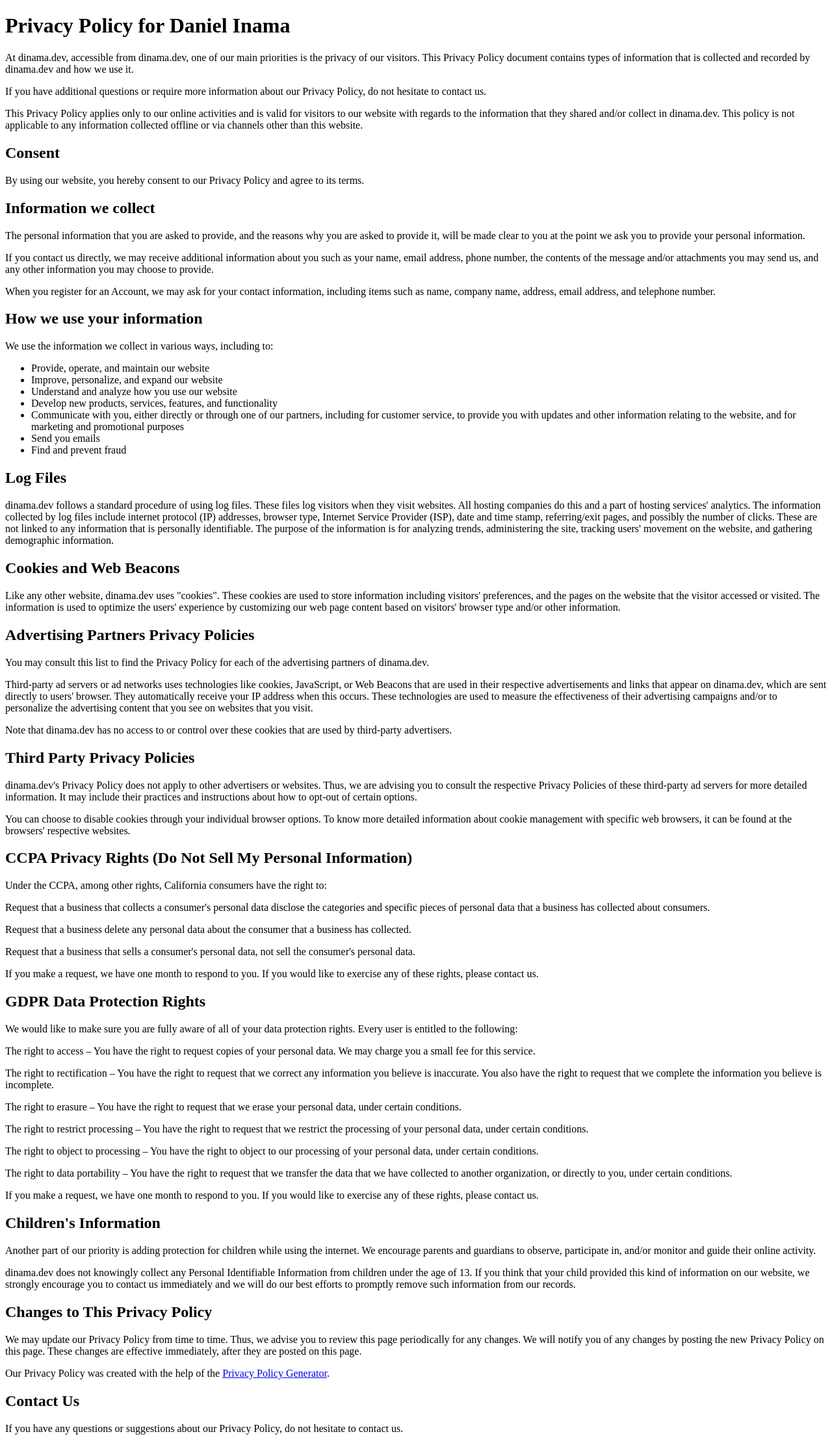
After one commit to frostplexx/dinama-web, a PHP site: page /privacy-policy.html in a window 1280 px wide. The commit adds this page. Shown: the whole page at 65% size. Run offline with PHP 8.4, Linux system fonts and the light colour scheme.

Commit message:
include privacy-policy.html

```diff
--- a/index.html
+++ b/index.html
@@ -39,7 +39,12 @@
 					</div>
 				</div>
 			</div>
+			<div id="footer">
+				<a href="privacy-policy.html" id="pp">Privacy Policy</a>
+			</div>
 		</div>
+
+
 	</body>
 	<script>
 let projects=[];const xhttp=new XMLHttpRequest();xhttp.onreadystatechange=function(){if(this.readyState===4&&this.status===200){projects=JSON.parse(this.responseText)["projects"];for(let i=0;i<projects.length;i+=1){const project=document.createElement("div");project.className="project";project.innerHTML="<a href=\""+projects[i]["href"]+"\">"+projects[i]["name"]+" -- "+projects[i]["description"]+"</a>";document.getElementById("projects").appendChild(project)}}};xhttp.open("GET","projects.json",true);xhttp.send();
--- /dev/null
+++ b/privacy-policy.html
@@ -0,0 +1,99 @@
+<!DOCTYPE html>
+<html lang="en">
+<head>
+    <meta charset="UTF-8">
+    <title>Privacy Policy for Daniel Inama</title>
+</head>
+<body>
+<h1>Privacy Policy for Daniel Inama</h1>
+
+<p>At dinama.dev, accessible from dinama.dev, one of our main priorities is the privacy of our visitors. This Privacy Policy document contains types of information that is collected and recorded by dinama.dev and how we use it.</p>
+
+<p>If you have additional questions or require more information about our Privacy Policy, do not hesitate to contact us.</p>
+
+<p>This Privacy Policy applies only to our online activities and is valid for visitors to our website with regards to the information that they shared and/or collect in dinama.dev. This policy is not applicable to any information collected offline or via channels other than this website.</p>
+
+<h2>Consent</h2>
+
+<p>By using our website, you hereby consent to our Privacy Policy and agree to its terms.</p>
+
+<h2>Information we collect</h2>
+
+<p>The personal information that you are asked to provide, and the reasons why you are asked to provide it, will be made clear to you at the point we ask you to provide your personal information.</p>
+<p>If you contact us directly, we may receive additional information about you such as your name, email address, phone number, the contents of the message and/or attachments you may send us, and any other information you may choose to provide.</p>
+<p>When you register for an Account, we may ask for your contact information, including items such as name, company name, address, email address, and telephone number.</p>
+
+<h2>How we use your information</h2>
+
+<p>We use the information we collect in various ways, including to:</p>
+
+<ul>
+<li>Provide, operate, and maintain our website</li>
+<li>Improve, personalize, and expand our website</li>
+<li>Understand and analyze how you use our website</li>
+<li>Develop new products, services, features, and functionality</li>
+<li>Communicate with you, either directly or through one of our partners, including for customer service, to provide you with updates and other information relating to the website, and for marketing and promotional purposes</li>
+<li>Send you emails</li>
+<li>Find and prevent fraud</li>
+</ul>
+
+<h2>Log Files</h2>
+
+<p>dinama.dev follows a standard procedure of using log files. These files log visitors when they visit websites. All hosting companies do this and a part of hosting services' analytics. The information collected by log files include internet protocol (IP) addresses, browser type, Internet Service Provider (ISP), date and time stamp, referring/exit pages, and possibly the number of clicks. These are not linked to any information that is personally identifiable. The purpose of the information is for analyzing trends, administering the site, tracking users' movement on the website, and gathering demographic information.</p>
+
+<h2>Cookies and Web Beacons</h2>
+
+<p>Like any other website, dinama.dev uses "cookies". These cookies are used to store information including visitors' preferences, and the pages on the website that the visitor accessed or visited. The information is used to optimize the users' experience by customizing our web page content based on visitors' browser type and/or other information.</p>
+
+
+
+<h2>Advertising Partners Privacy Policies</h2>
+
+<P>You may consult this list to find the Privacy Policy for each of the advertising partners of dinama.dev.</p>
+
+<p>Third-party ad servers or ad networks uses technologies like cookies, JavaScript, or Web Beacons that are used in their respective advertisements and links that appear on dinama.dev, which are sent directly to users' browser. They automatically receive your IP address when this occurs. These technologies are used to measure the effectiveness of their advertising campaigns and/or to personalize the advertising content that you see on websites that you visit.</p>
+
+<p>Note that dinama.dev has no access to or control over these cookies that are used by third-party advertisers.</p>
+
+<h2>Third Party Privacy Policies</h2>
+
+<p>dinama.dev's Privacy Policy does not apply to other advertisers or websites. Thus, we are advising you to consult the respective Privacy Policies of these third-party ad servers for more detailed information. It may include their practices and instructions about how to opt-out of certain options. </p>
+
+<p>You can choose to disable cookies through your individual browser options. To know more detailed information about cookie management with specific web browsers, it can be found at the browsers' respective websites.</p>
+
+<h2>CCPA Privacy Rights (Do Not Sell My Personal Information)</h2>
+
+<p>Under the CCPA, among other rights, California consumers have the right to:</p>
+<p>Request that a business that collects a consumer's personal data disclose the categories and specific pieces of personal data that a business has collected about consumers.</p>
+<p>Request that a business delete any personal data about the consumer that a business has collected.</p>
+<p>Request that a business that sells a consumer's personal data, not sell the consumer's personal data.</p>
+<p>If you make a request, we have one month to respond to you. If you would like to exercise any of these rights, please contact us.</p>
+
+<h2>GDPR Data Protection Rights</h2>
+
+<p>We would like to make sure you are fully aware of all of your data protection rights. Every user is entitled to the following:</p>
+<p>The right to access – You have the right to request copies of your personal data. We may charge you a small fee for this service.</p>
+<p>The right to rectification – You have the right to request that we correct any information you believe is inaccurate. You also have the right to request that we complete the information you believe is incomplete.</p>
+<p>The right to erasure – You have the right to request that we erase your personal data, under certain conditions.</p>
+<p>The right to restrict processing – You have the right to request that we restrict the processing of your personal data, under certain conditions.</p>
+<p>The right to object to processing – You have the right to object to our processing of your personal data, under certain conditions.</p>
+<p>The right to data portability – You have the right to request that we transfer the data that we have collected to another organization, or directly to you, under certain conditions.</p>
+<p>If you make a request, we have one month to respond to you. If you would like to exercise any of these rights, please contact us.</p>
+
+<h2>Children's Information</h2>
+
+<p>Another part of our priority is adding protection for children while using the internet. We encourage parents and guardians to observe, participate in, and/or monitor and guide their online activity.</p>
+
+<p>dinama.dev does not knowingly collect any Personal Identifiable Information from children under the age of 13. If you think that your child provided this kind of information on our website, we strongly encourage you to contact us immediately and we will do our best efforts to promptly remove such information from our records.</p>
+
+<h2>Changes to This Privacy Policy</h2>
+
+<p>We may update our Privacy Policy from time to time. Thus, we advise you to review this page periodically for any changes. We will notify you of any changes by posting the new Privacy Policy on this page. These changes are effective immediately, after they are posted on this page.</p>
+
+<p>Our Privacy Policy was created with the help of the <a href="https://www.privacypolicygenerator.info">Privacy Policy Generator</a>.</p>
+
+<h2>Contact Us</h2>
+
+<p>If you have any questions or suggestions about our Privacy Policy, do not hesitate to contact us.</p>
+</body>
+</html>
```
Also changed, not shown: style.css (+12 -0 lines), style.min.css (+1 -1 lines).
